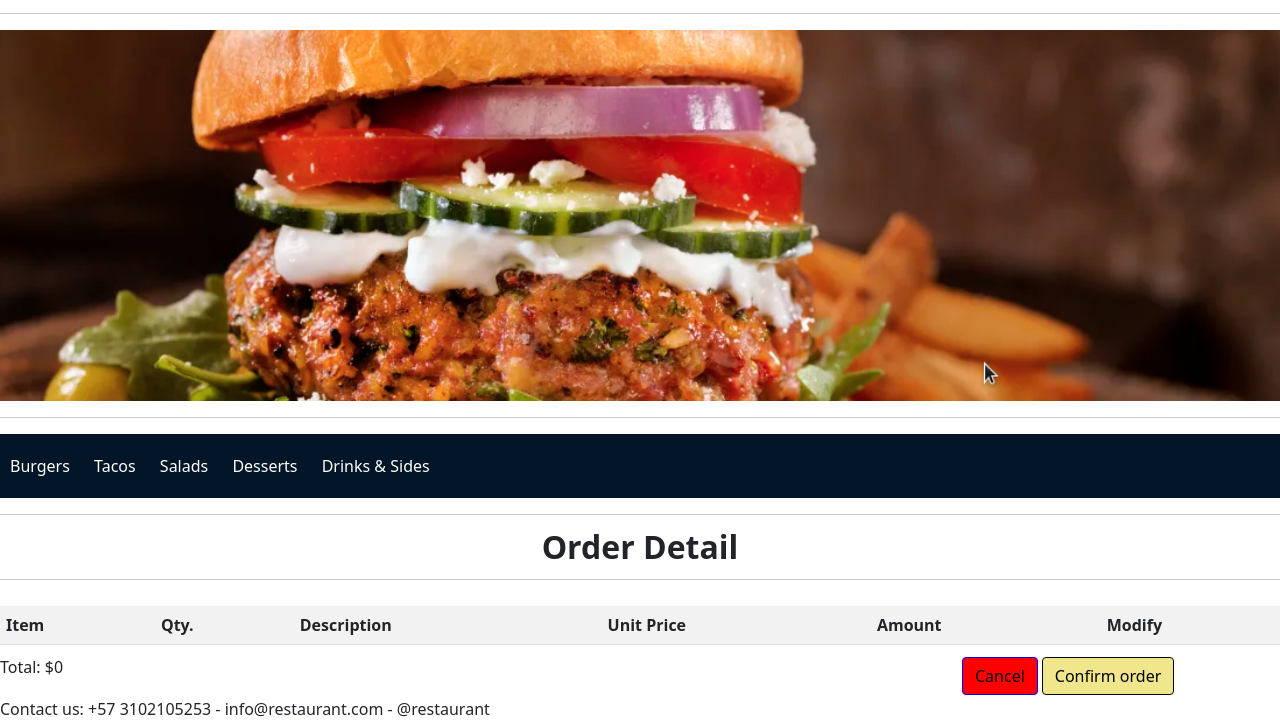
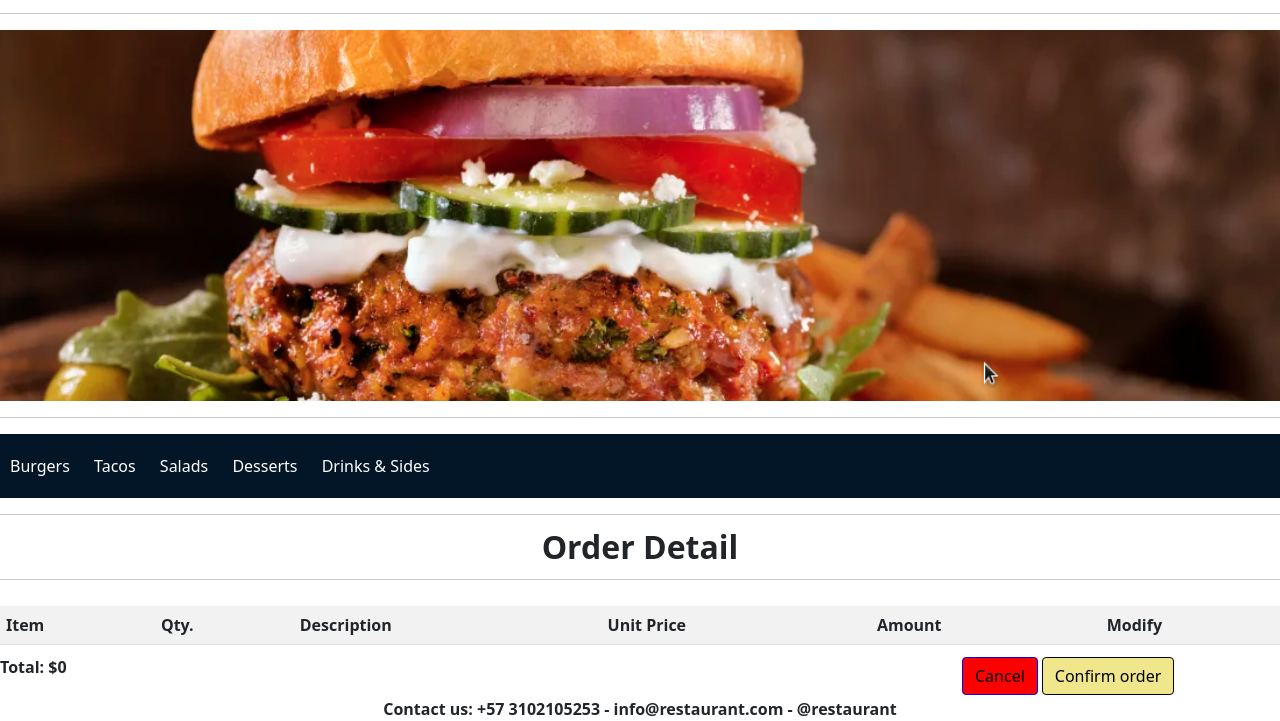
Before and after one commit to ndelahoz/parcial1_ISIS3710, a plain HTML site: page index.html in a window 1280 px wide. Both pictures are taken after a click on the button 1010 px from the left and 56 px from the top of the page. Shown: the part 99-820 px from the top of the page. Drawn offline with nearby package versions, Linux system fonts and the light colour scheme; no server answers.

Commit message:
Detalles

```diff
--- a/main.css
+++ b/main.css
@@ -92,7 +92,6 @@
   margin: 10px;
 }
 
-
 .titleProd {
   height: 4rem;
   vertical-align: middle;
@@ -111,8 +110,7 @@
   margin: 5px;
 }
 
-.titleBut{
-
+.titleBut {
   background-color: #021627;
   color: white;
   border: none;
@@ -123,3 +121,13 @@
   height: 3rem;
   width: 7rem;
 }
+
+.total {
+  font-weight: bold;
+}
+
+.contacto {
+  text-align: center;
+  vertical-align: middle;
+  font-weight: bold;
+}
--- a/main.js
+++ b/main.js
@@ -168,7 +168,7 @@ function listaCarrito() {
   divContainer.appendChild(divOrder);
 
   let divTotal = document.createElement("div");
-  divTotal.className = "col-9";
+  divTotal.className = "col-9 total";
   divTotal.innerHTML = "Total: $" + total;
   divOrder.appendChild(divTotal);
 
@@ -191,6 +191,7 @@ function listaCarrito() {
   divOrder.appendChild(divConfirm);
 
   let divFinal = document.createElement("div");
+  divFinal.className="contacto"
   divFinal.innerHTML =
     "Contact us: +57 3102105253 - info@restaurant.com - @restaurant";
   divContainer.appendChild(divFinal);
```
Lines whose indentation alone changed are shown as unchanged.
